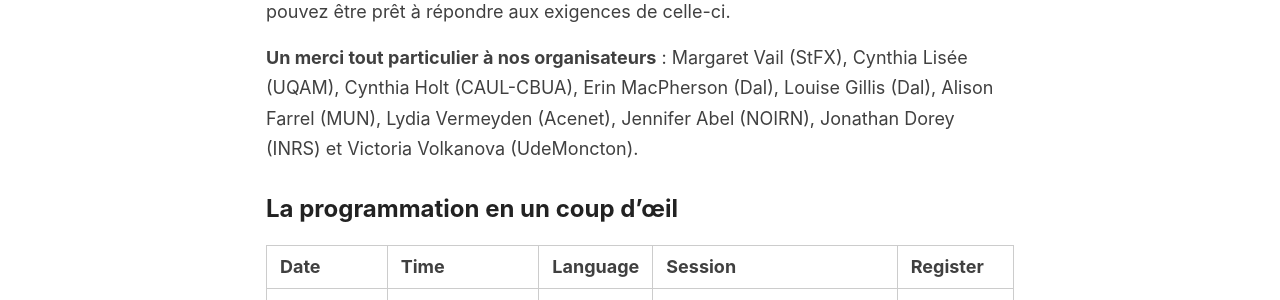
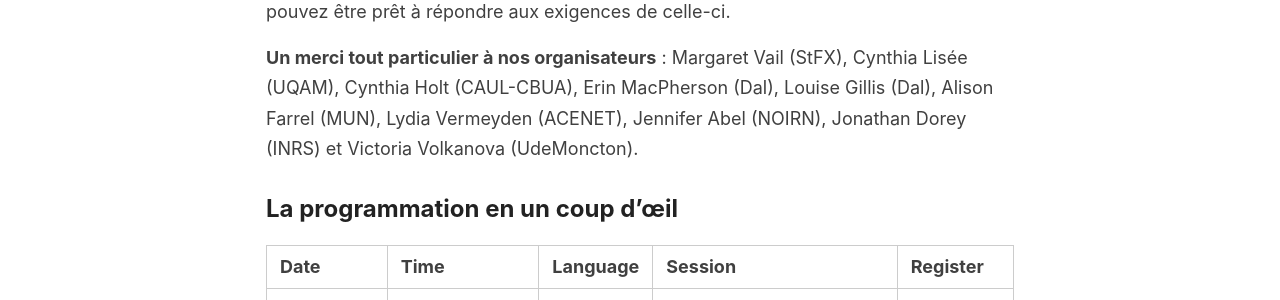
Before and after one commit to caul-dpsc/2021-rdm-series, a Jekyll site: the page built from _pages/index_fr.md, in a window 1280 px wide and 900 px high, scrolled down 423 px. Shown: the part 213-513 px from the top of the window. Built offline with Jekyll 4.4.1, drawn with Linux system fonts in a browser that asks for light colours.

```diff
--- a/_pages/index_fr.md
+++ b/_pages/index_fr.md
@@ -5,7 +5,7 @@ permalink: /fr
 ---
 Êtes-vous un chercheur ayant reçu une subvention des trois organismes de financement du fédéral ou prévoyez-vous en demander une ? Voulez-vous en savoir plus sur la politique des trois organismes sur la gestion des données de recherche ? Cette série de webinaires vous apprendra tout ce que vous devez savoir sur la politique des trois organismes sur la gestion des données de recherche et comment vous pouvez être prêt à répondre aux exigences de celle-ci.
 
-<b>Un merci tout particulier à nos organisateurs</b> : Margaret Vail (StFX), Cynthia Lisée (UQAM), Cynthia Holt (CAUL-CBUA), Erin MacPherson (Dal), Louise Gillis (Dal), Alison Farrel (MUN), Lydia Vermeyden (Acenet), Jennifer Abel (NOIRN), Jonathan Dorey (INRS) et Victoria Volkanova (UdeMoncton).
+<b>Un merci tout particulier à nos organisateurs</b> : Margaret Vail (StFX), Cynthia Lisée (UQAM), Cynthia Holt (CAUL-CBUA), Erin MacPherson (Dal), Louise Gillis (Dal), Alison Farrel (MUN), Lydia Vermeyden (ACENET), Jennifer Abel (NOIRN), Jonathan Dorey (INRS) et Victoria Volkanova (UdeMoncton).
 
 ## La programmation en un coup d’œil
 
```
